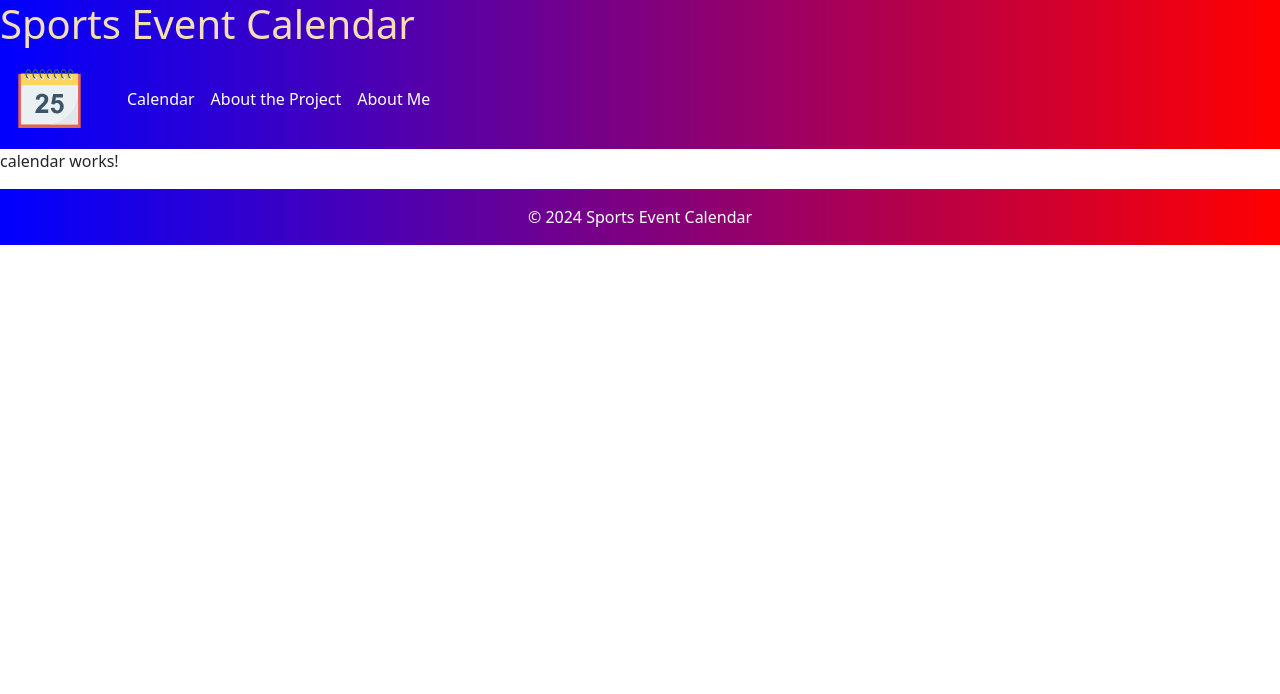
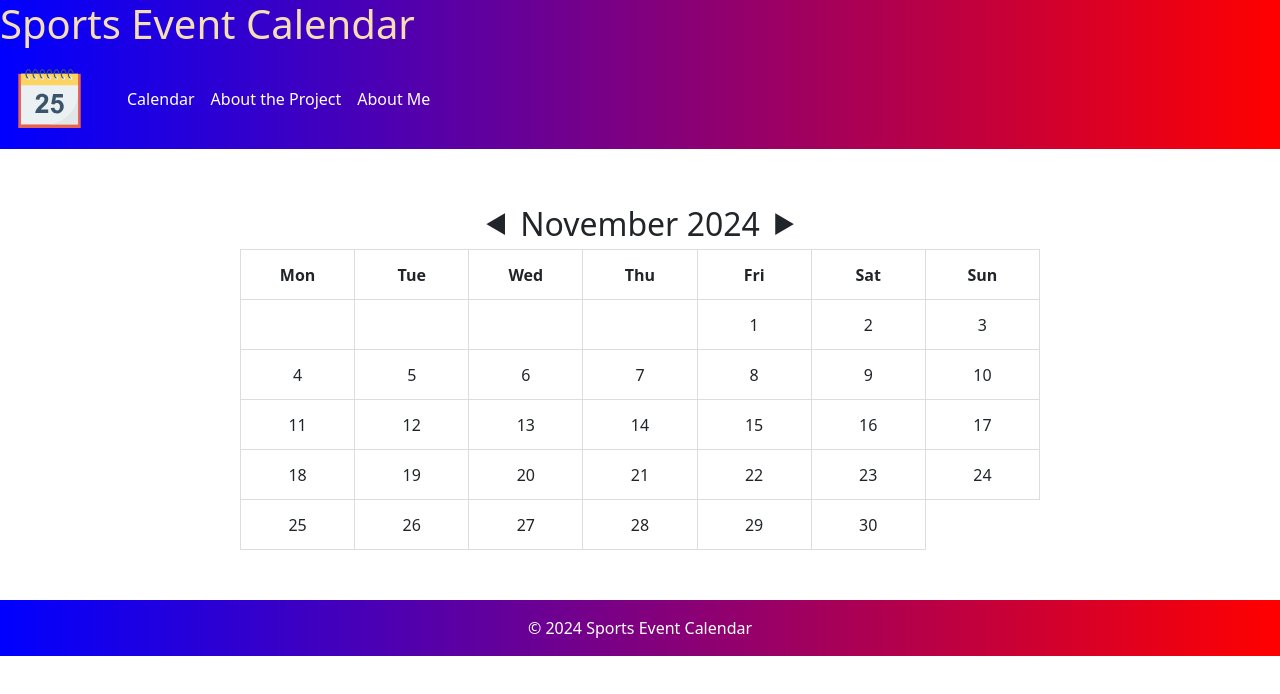
Before and after one commit to ddyankov28/sportsEventCalendar, an Angular app: page / in a window 1280 px wide. Shown: the top 694 px of the page. Built offline with nearby package versions, Linux system fonts and the light colour scheme.

Commit message:
Calendar init

```diff
--- a/src/app/calendar/calendar.component.html
+++ b/src/app/calendar/calendar.component.html
@@ -1 +1,21 @@
-<p>calendar works!</p>
+<div class="calendar">
+  <div class="calendar-header d-flex align-items-center justify-content-center">
+    <button class="btn btn-link" (click)="changeMonth(-1)">&#9664;</button>
+    <h2 class="mb-0">{{ currentMonth }} {{ currentYear }}</h2>
+    <button class="btn btn-link" (click)="changeMonth(1)">&#9654;</button>
+  </div>
+    <table>
+      <thead>
+        <tr>
+          <th *ngFor="let day of daysOfWeek">{{ day }}</th>
+        </tr>
+      </thead>
+      <tbody>
+        <tr *ngFor="let week of getCalendarWeeks()">
+          <td *ngFor="let day of week">
+            <span *ngIf="day">{{ day }}</span>
+          </td>
+        </tr>
+      </tbody>
+    </table>
+  </div>
--- a/src/app/calendar/calendar.component.scss
+++ b/src/app/calendar/calendar.component.scss
@@ -0,0 +1,28 @@
+.calendar {
+    width: 100%;
+    max-width: 800px;
+    margin: 50px auto;
+    text-align: center;
+  }
+
+  table {
+    width: 100%;
+    border-collapse: collapse;
+  }
+
+  th, td {
+    padding: 10px;
+    border: 1px solid #ddd;
+    width: 14%;
+    height: 50px;
+  }
+
+  td span {
+    display: block;
+  }
+
+  .btn-link {
+    font-size: 1.5rem;
+    color: inherit;
+    text-decoration: none;
+  }
--- a/src/app/calendar/calendar.component.ts
+++ b/src/app/calendar/calendar.component.ts
@@ -1,12 +1,82 @@
 import { Component , OnInit} from '@angular/core';
-
+import eventsData from '../../assets/sportData.json.json';
+import { CommonModule } from '@angular/common';
 @Component({
   selector: 'app-calendar',
   standalone: true,
-  imports: [],
+  imports: [CommonModule],
   templateUrl: './calendar.component.html',
   styleUrl: './calendar.component.scss'
 })
 export class CalendarComponent {
+  currentMonth: string = '';
+  currentYear: number = 0;
+  displayedMonthIndex: number = 0;
+  daysInMonth: number[] = [];
+  firstDayOfMonth: number = 0;
+  daysOfWeek: string[] = ['Mon', 'Tue', 'Wed', 'Thu', 'Fri', 'Sat', 'Sun'];
 
+  constructor() { }
+
+  ngOnInit(): void {
+    const today = new Date();
+    this.currentYear = today.getFullYear();
+    this.displayedMonthIndex = today.getMonth(); // Set initial displayed month index to current month
+    this.generateCalendar();
+  }
+
+  generateCalendar() {
+    // Update month and year display based on displayedMonthIndex and currentYear
+    this.currentMonth = new Date(this.currentYear, this.displayedMonthIndex).toLocaleString('default', { month: 'long' });
+
+    // First day of the month (adjusted for Monday start)
+    const firstDay = new Date(this.currentYear, this.displayedMonthIndex, 1);
+    this.firstDayOfMonth = (firstDay.getDay() + 6) % 7;
+
+    // Calculate number of days in the displayed month
+    const daysInCurrentMonth = new Date(this.currentYear, this.displayedMonthIndex + 1, 0).getDate();
+    this.daysInMonth = Array.from({ length: daysInCurrentMonth }, (_, i) => i + 1);
+  }
+
+  getCalendarWeeks(): number[][] {
+    const weeks: number[][] = [];
+    let week: number[] = [];
+
+    // Add empty cells to start the week on Monday
+    for (let i = 0; i < this.firstDayOfMonth; i++) {
+      week.push(0);
+    }
+
+    // Add actual days of the month
+    this.daysInMonth.forEach(day => {
+      if (week.length === 7) {
+        weeks.push(week);
+        week = [];
+      }
+      week.push(day);
+    });
+
+    if (week.length > 0) {
+      weeks.push(week);
+    }
+
+    return weeks;
+  }
+
+  changeMonth(offset: number) {
+    // Adjust displayed month index and year based on the offset
+    this.displayedMonthIndex += offset;
+
+    // Handle month overflow and underflow
+    if (this.displayedMonthIndex < 0) {
+      this.displayedMonthIndex = 11;
+      this.currentYear -= 1;
+    } else if (this.displayedMonthIndex > 11) {
+      this.displayedMonthIndex = 0;
+      this.currentYear += 1;
+    }
+
+    // Regenerate the calendar for the updated month and year
+    this.generateCalendar();
+  }
 }
```
